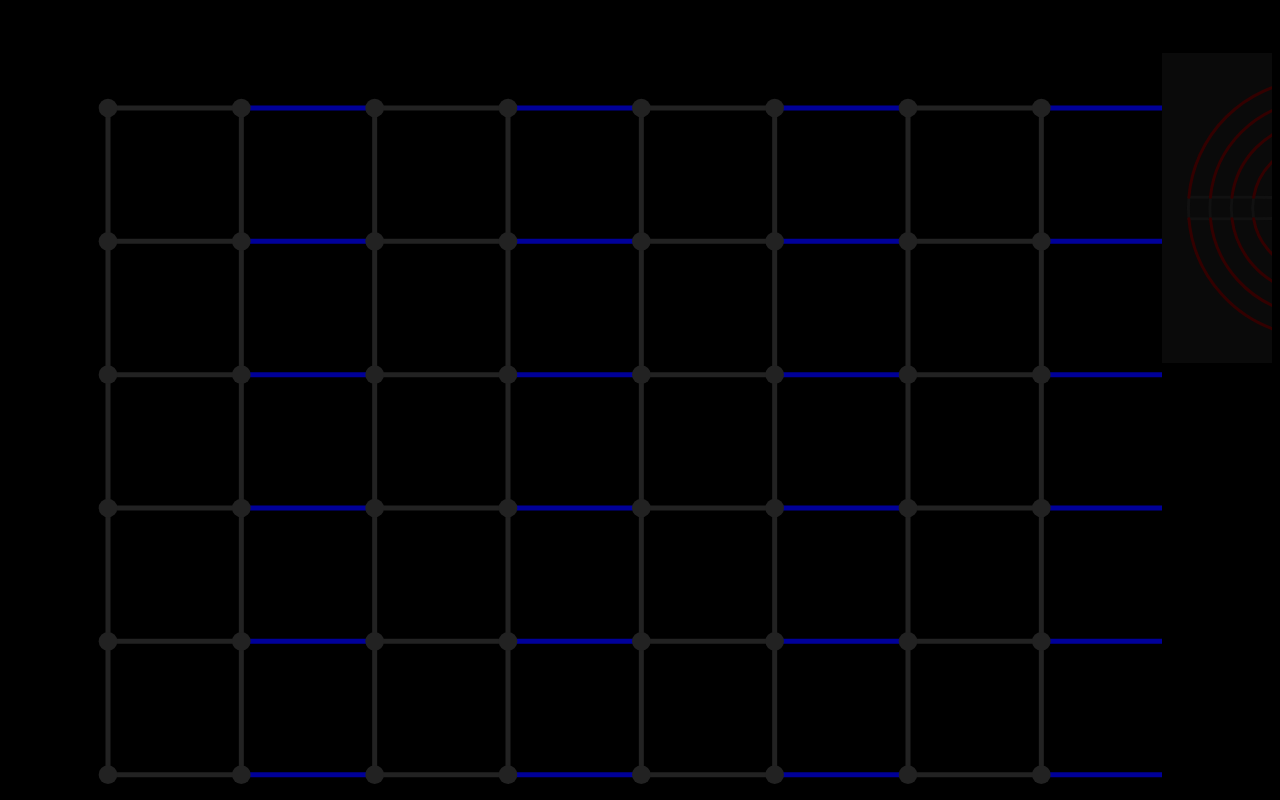
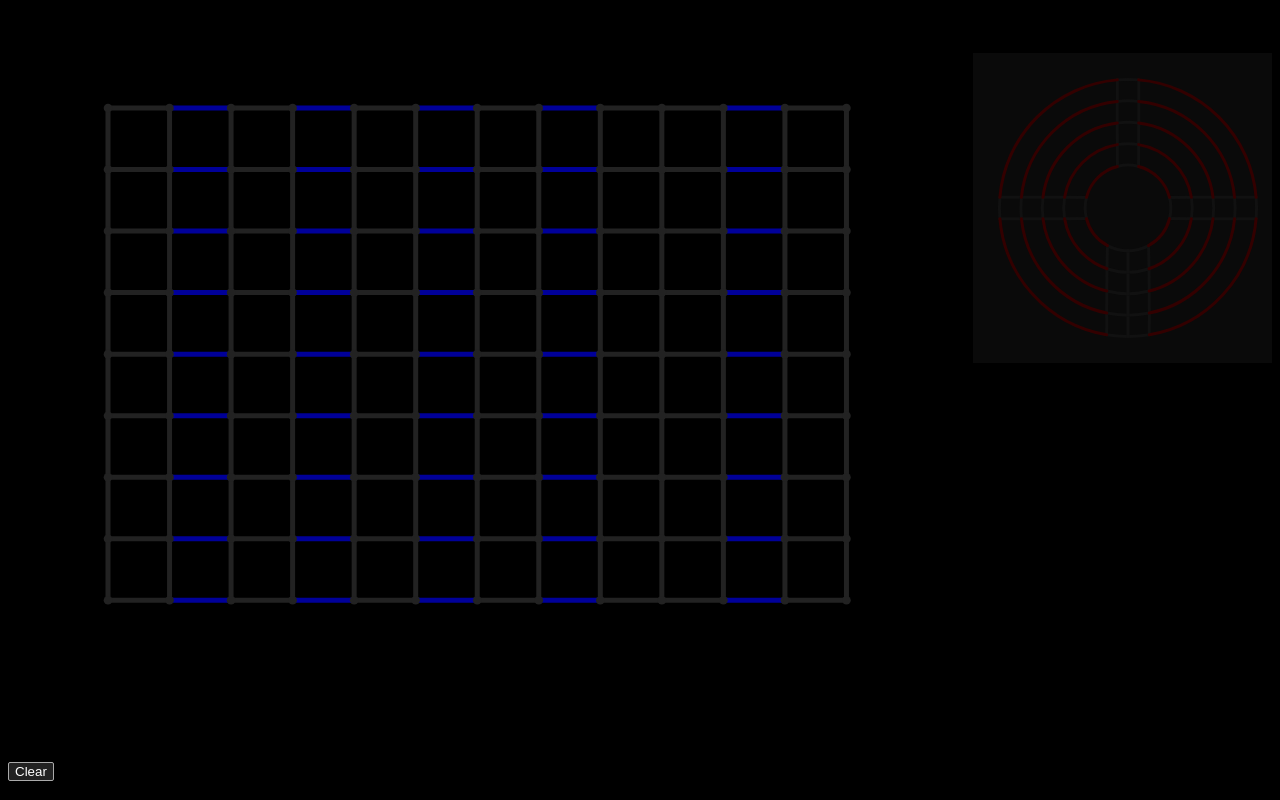
Before and after one commit to jaredly/labyrinth, a React (Vite) app: page / in a window 1280 px wide. Shown: the top 800 px of the page. Built offline with nearby package versions, Linux system fonts and the light colour scheme.

Commit message:
[more-line] fix h / w calc

```diff
--- a/src/App2.tsx
+++ b/src/App2.tsx
@@ -308,7 +308,7 @@ function calcBounds(state: State) {
             width = Math.max(width, p1.x + 1, p2.x + 1);
         });
     });
-    const vwidth = Math.ceil((width + 1) / 3) * 3;
+    const vwidth = Math.ceil((width + 2) / 3) * 3;
     return { vwidth, width, mx, rowTotal };
 }
 
--- a/src/renderCart2.tsx
+++ b/src/renderCart2.tsx
@@ -31,16 +31,10 @@ export function renderCart2(
     singles: { [key: string]: boolean },
     dispatch: React.Dispatch<Action>,
 ) {
-    const W = 800;
     const shrink = 0.1;
     const cartesian: Grouped = { slop: [], back: [], mid: [], front: [] };
 
-    const between = 1;
-    const aspect = vwidth / (rowTotal + sections.length + 10);
-    const H = W / aspect;
     const m = 100;
-
-    const scale = W / vwidth;
 
     type GridPoint = { ring: number; row: number; section: number };
     const grid: GridPoint[][] = [];
@@ -61,6 +55,13 @@ export function renderCart2(
     grid.push(...grid.slice(2, 4));
 
     const cr = 0;
+
+    // const between = 1;
+    // const aspect = vwidth / (rowTotal + sections.length + 10);
+    const W = 800;
+    const H = W / (grid.length / grid[0].length);
+    // const H = W / aspect;
+    const scale = H / vwidth;
 
     const lineMe = (c1: Coord, c2: Coord) => {
         const p1 = grid[c1.x]?.[c1.y];
@@ -155,8 +156,8 @@ export function renderCart2(
 
     return (
         <svg
-            width={H + m * 2}
-            height={W + m * 2}
+            width={W + m * 2}
+            height={H + m * 2}
             onMouseUp={(evt) => {
                 if (slide?.type === 'add2') {
                     setSlide(null);
```
